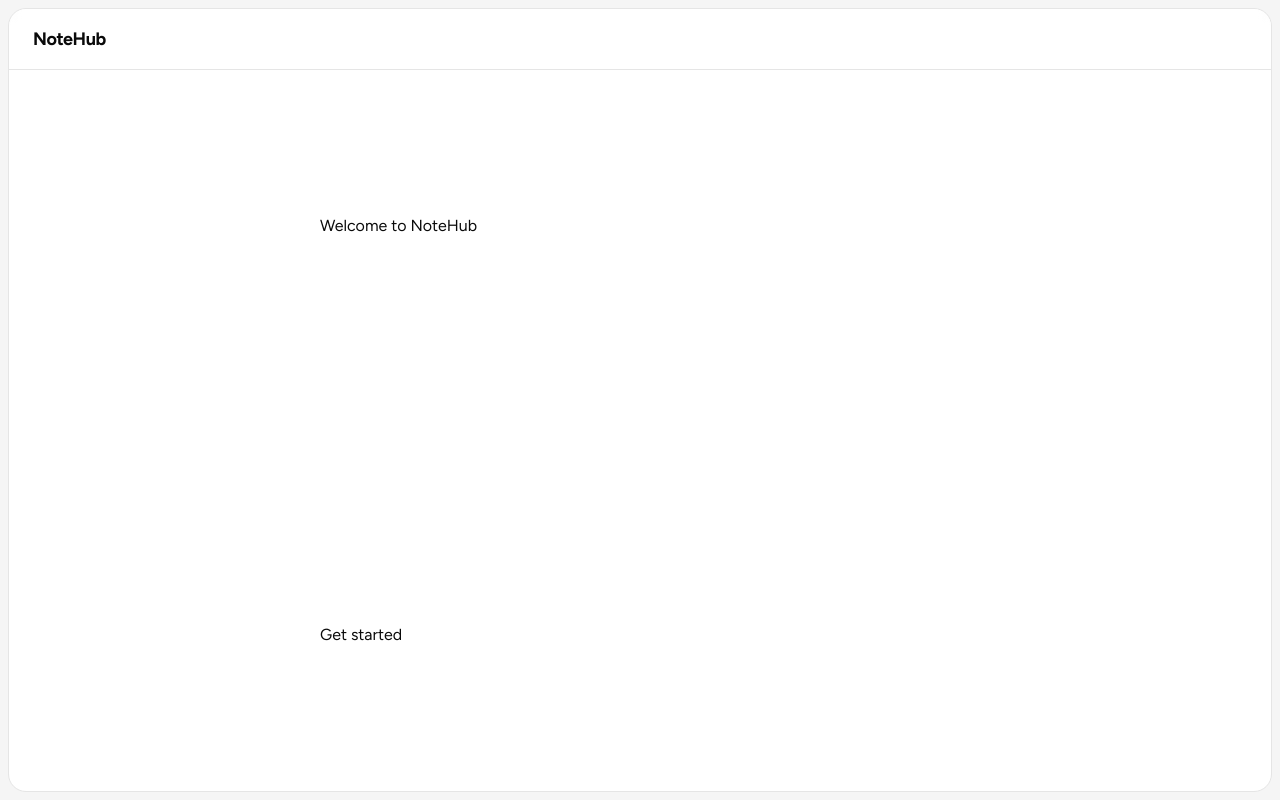
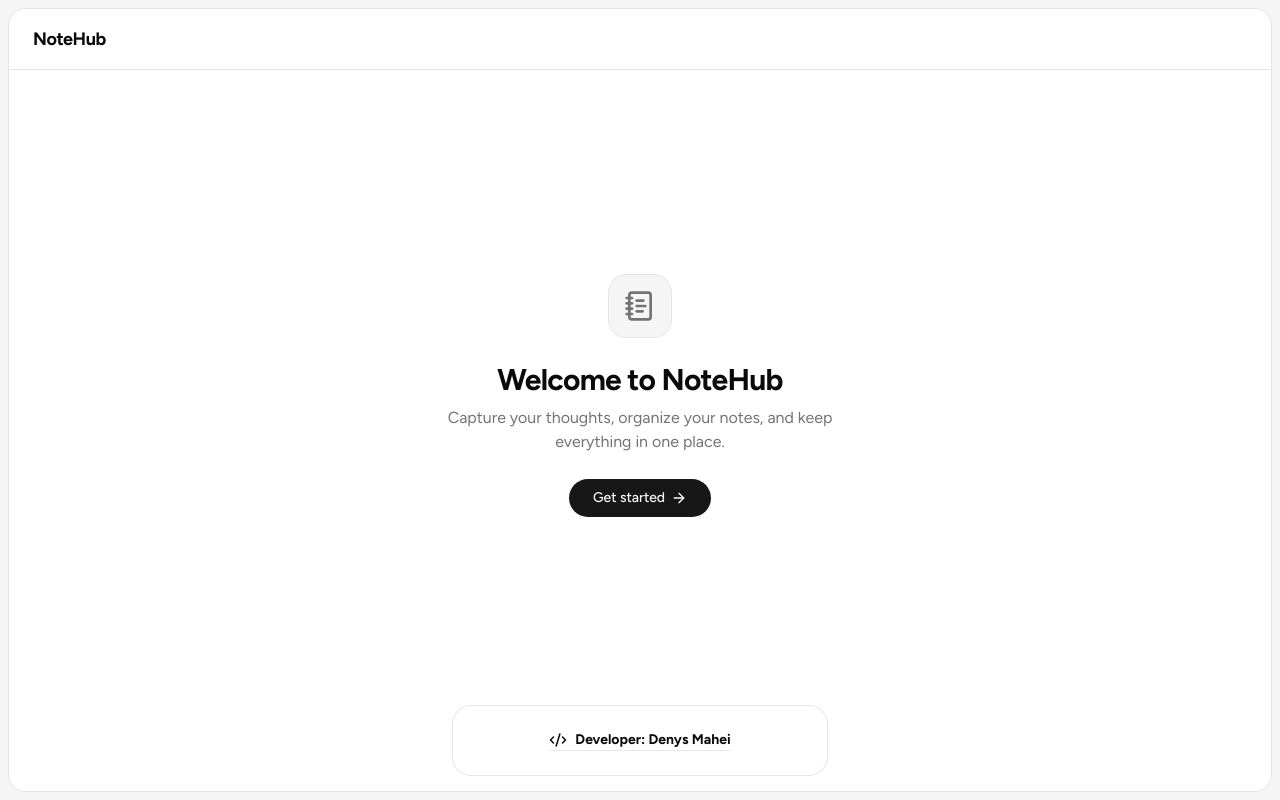
Before and after one commit to denis-mahei/note-hub-app, a Next.js app: page / in a window 1280 px wide. Built offline with nearby package versions, Linux system fonts and the light colour scheme; no server answers.

Commit message:
styles: styles for welcome page

```diff
--- a/app/page.tsx
+++ b/app/page.tsx
@@ -1,12 +1,36 @@
 import WelcomeCta from '@/components/welcome-cta';
+import { NotebookText } from 'lucide-react';
+import { Card, CardFooter } from '@/components/ui/card';
+import { CodeXml } from 'lucide-react';
 
 export default function Home() {
   return (
-    <div className="flex flex-col flex-1 items-center justify-center font-sans dark:bg-black">
-      <main className="flex flex-1 w-full max-w-3xl flex-col items-center justify-between py-32 px-16 bg-white dark:bg-black sm:items-start">
-        <h1>Welcome to NoteHub</h1>
-        <WelcomeCta />
-      </main>
-    </div>
+    <>
+      <div className="flex flex-1 flex-col items-center justify-center font-sans">
+        <main className="flex w-full max-w-lg flex-col items-center gap-6 px-6 py-24 text-center">
+          <div className="flex size-16 items-center justify-center rounded-2xl border bg-muted">
+            <NotebookText className="size-8 text-muted-foreground" />
+          </div>
+          <div className="flex flex-col gap-2">
+            <h1 className="text-3xl font-bold tracking-tight">
+              Welcome to NoteHub
+            </h1>
+            <p className="text-muted-foreground">
+              Capture your thoughts, organize your notes, and keep
+              everything in one place.
+            </p>
+          </div>
+          <WelcomeCta />
+        </main>
+      </div>
+      <CardFooter className="justify-center">
+        <Card className="py-6 px-24">
+          <div className="flex items-center gap-2 border-b border-gray-200">
+            <CodeXml size={18} />
+            <h2 className="font-bold">Developer: Denys Mahei</h2>
+          </div>
+        </Card>
+      </CardFooter>
+    </>
   );
 }
--- a/components/welcome-cta.tsx
+++ b/components/welcome-cta.tsx
@@ -4,6 +4,9 @@ import React from 'react';
 import { useQuery } from '@tanstack/react-query';
 import { getMe } from '@/lib/api/client-api';
 import Link from 'next/link';
+import { ArrowRight } from 'lucide-react';
+import { buttonVariants } from '@/components/ui/button';
+import { cn } from '@/lib/utils';
 
 const WelcomeCta = () => {
   const { data } = useQuery({
@@ -12,8 +15,12 @@ const WelcomeCta = () => {
   });
 
   return (
-    <Link href={data ? '/notes' : '/register'}>
+    <Link
+      href={data ? '/notes' : '/register'}
+      className={cn(buttonVariants({ size: 'lg' }), 'group px-6')}
+    >
       {data ? 'Go to notes' : 'Get started'}
+      <ArrowRight className="transition-transform group-hover:translate-x-0.5" />
     </Link>
   );
 };
```
